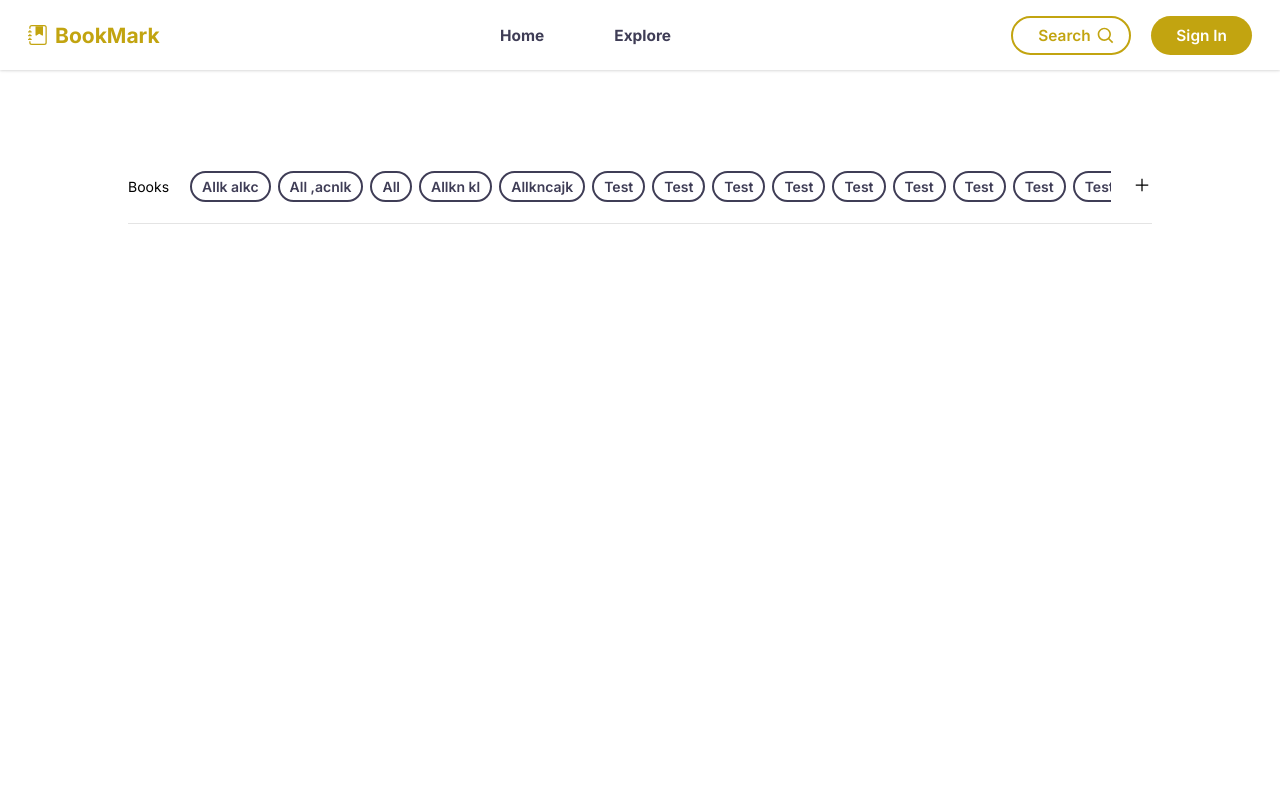
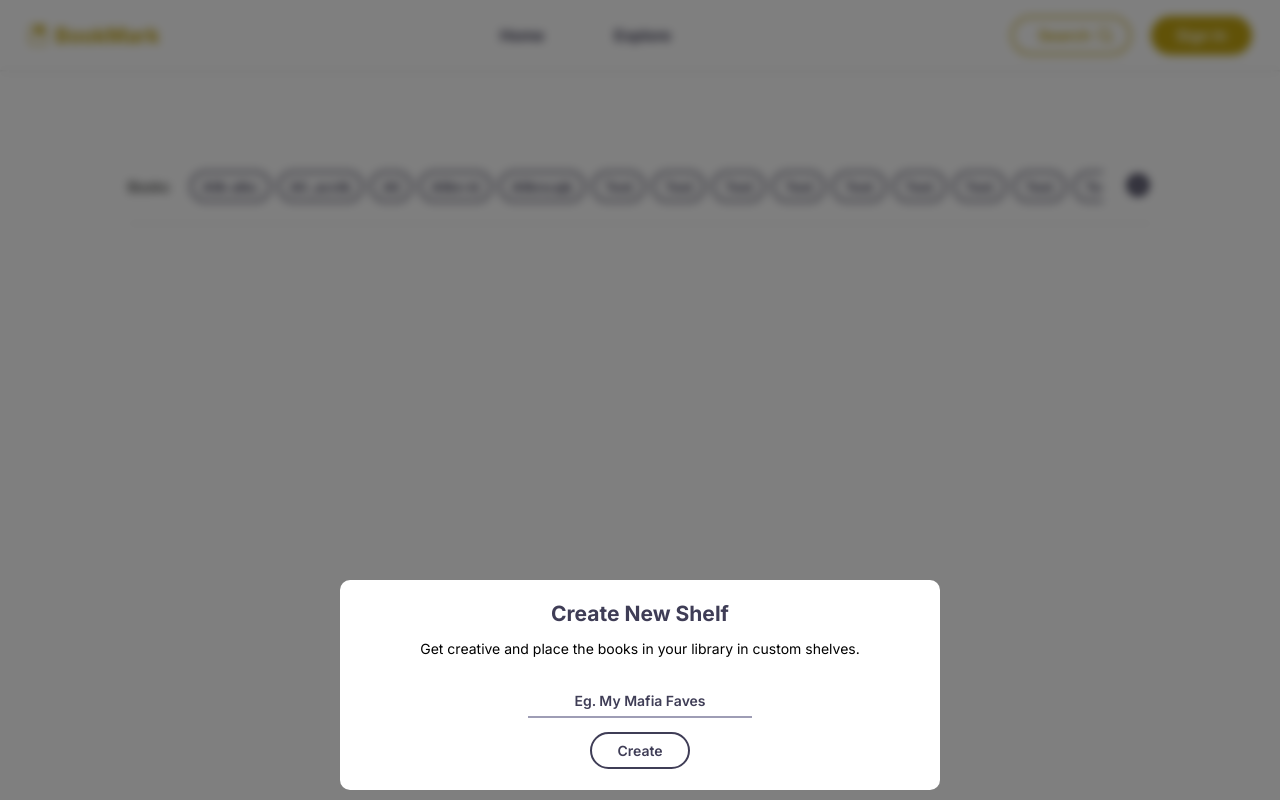
Before and after one commit to amori95917/online-bookshelf, a React (Create React App) app: page /shelves in a window 1280 px wide. Both pictures are taken after a click on the element 1142 px from the left and 186 px from the top of the page. Built offline with nearby package versions, Linux system fonts and the light colour scheme; no server answers.

Commit message:
Created AddToShelf component

```diff
--- a/src/components/button/Button.js
+++ b/src/components/button/Button.js
@@ -7,6 +7,7 @@ const Button = (props) => {
   };
   return (
     <button
+      type={props.type}
       onClick={handleButtonClick}
       className={`${styled.button} ${props.className}`}
     >
--- a/src/components/pagesStyles/Shelves.module.css
+++ b/src/components/pagesStyles/Shelves.module.css
@@ -17,11 +17,9 @@
 .shelf-links {
     display: flex;
     align-items: center;
-
     cursor: pointer;
     overflow: scroll;
     scrollbar-width: none;
-
 }
 
 .shelf-links::-webkit-scrollbar {
@@ -47,3 +45,7 @@
     border-radius: 50px;
     transition: all 0.3s ease-in-out;
 }
+
+.add {
+    cursor: pointer;
+}
--- /dev/null
+++ b/src/components/shelves/AddToShelf.js
@@ -0,0 +1,39 @@
+import React, { useState } from "react";
+import Button from "../button/Button";
+import styled from "./AddToShelf.module.css";
+
+const AddToShelf = () => {
+  const [newShelf, setNewShelf] = useState("");
+
+  const handleAddToShelf = (e) => {
+    e.preventDefault();
+    console.log(newShelf);
+    setNewShelf("");
+  };
+
+  return (
+    <section className={styled["add-to-shelf-container"]}>
+      <article className={styled["add-to-shelf"]}>
+        <h2>Create New Shelf</h2>
+        <p>
+          Get creative and place the books in your library in custom shelves.
+        </p>
+
+        <form
+          onSubmit={handleAddToShelf}
+          className={styled["add-to-shelf-form"]}
+        >
+          <input
+            type="text"
+            placeholder="Eg. My Mafia Faves"
+            value={newShelf}
+            onChange={(e) => setNewShelf(e.target.value)}
+          />
+          <button type="submit">Create</button>
+        </form>
+      </article>
+    </section>
+  );
+};
+
+export default AddToShelf;
--- /dev/null
+++ b/src/components/shelves/AddToShelf.module.css
@@ -0,0 +1,68 @@
+.add-to-shelf-container {
+    position: fixed;
+    bottom: 10px;
+    left: 0px;
+    width: 100%;
+}
+
+.add-to-shelf {
+    background-color: var(--white);
+    width: 95%;
+    max-width: 600px;
+    margin: 0 auto;
+    border-radius: 10px;
+    padding: 1.5rem 1rem;
+    display: flex;
+    flex-direction: column;
+    justify-content: center;
+    align-items: center;
+    text-align: center;
+}
+
+.add-to-shelf h2 {
+    font-size: 1.5rem;
+    font-weight: 700;
+    margin-bottom: 1rem;
+    color: var(--dark-blue);
+}
+
+.add-to-shelf p {
+
+    margin-bottom: 1rem;
+}
+
+
+.add-to-shelf-form input {
+    border: none;
+    border-bottom: 2px solid rgba(58, 55, 104, 0.49);
+    padding: 0.5rem;
+    text-align: center;
+    display: block;
+    margin: 1rem 0;
+    outline: none;
+    color: rgba(58, 55, 104, 0.49);
+    font-weight: 600;
+
+}
+
+.add-to-shelf-form input::placeholder {
+    color: var(--dark-blue);
+    font-weight: 600;
+}
+
+.add-to-shelf button {
+    padding: 8px 25px;
+    font-weight: 600;
+    color: var(--dark-blue);
+    border-radius: 50px;
+    border: 2px solid var(--dark-blue);
+    cursor: pointer;
+    background-color: var(--white);
+}
+
+.add-to-shelf button:hover {
+    background-color: var(--dark-blue);
+    color: var(--white);
+    border-radius: 50px;
+    transition: all 0.3s ease-in-out;
+}
--- a/src/pages/Shelves.js
+++ b/src/pages/Shelves.js
@@ -1,12 +1,19 @@
-import React from "react";
+import React, { useState } from "react";
 import styled from "../components/pagesStyles/Shelves.module.css";
 import Container from "../helpers/wrapper/Container";
-import { IoAddSharp } from "react-icons/io5";
+import { IoAddCircleSharp } from "react-icons/io5";
+import AddToShelf from "../components/shelves/AddToShelf";
+import Modal from "../helpers/modal/Modal";
 
 const Shelves = () => {
+  const [openModal, setOpenModal] = useState(false);
+
+  //function to open the modal
+  const addHandler = () => setOpenModal((state) => !state);
+
   return (
-    <section className={styled.shelves}>
-      <Container>
+    <Container>
+      <section className={styled.shelves}>
         <nav className={styled["shelf-navbar"]}>
           <p>Books</p>
 
@@ -26,12 +33,19 @@ const Shelves = () => {
             <p>Test </p>
             <p>Test </p>
           </div>
-          <div>
-            <IoAddSharp size="20px" />
+
+          <div className={styled.add} onClick={addHandler}>
+            <IoAddCircleSharp size="28px" color="#3f3d56" />
           </div>
         </nav>
-      </Container>
-    </section>
+
+        {openModal && (
+          <Modal setOpenModal={setOpenModal}>
+            <AddToShelf />
+          </Modal>
+        )}
+      </section>
+    </Container>
   );
 };
 
```
